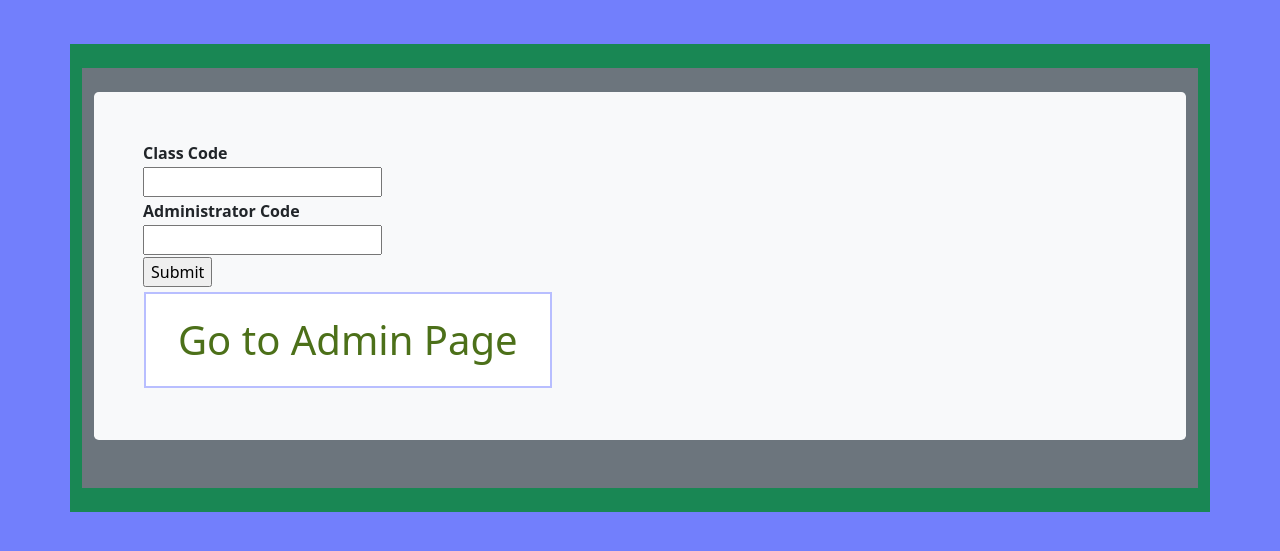
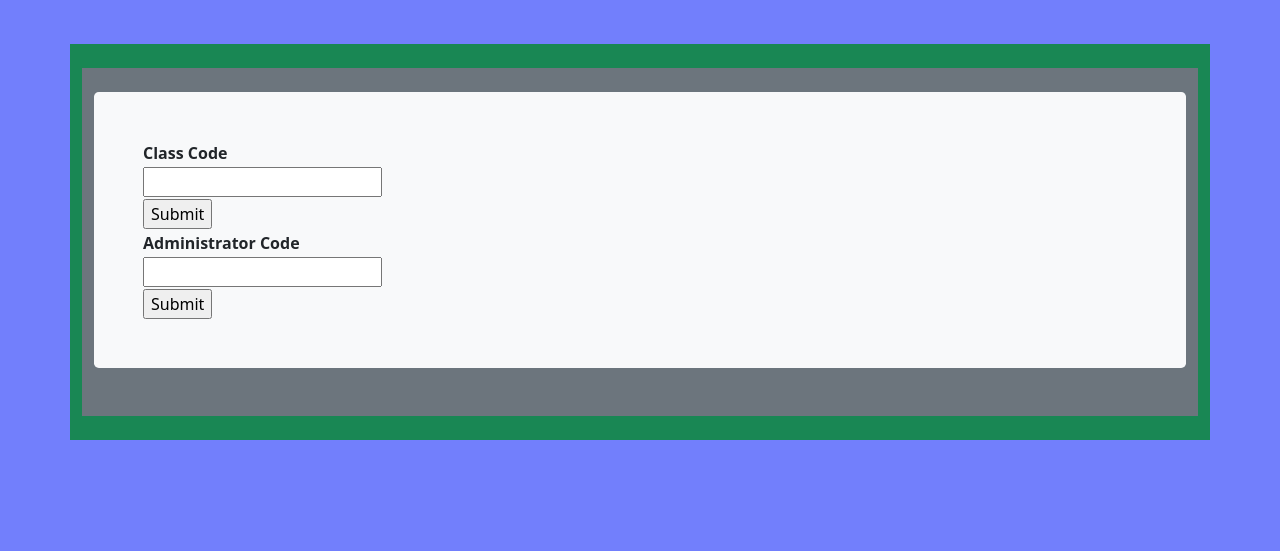
Before and after one commit to NastyEthan/NastyLegacy, a Flask app: page /adminlogin/ in a window 1280 px wide. Shown: the part 137-688 px from the top of the page. Run offline with Flask 2, Linux system fonts and the light colour scheme; some web fonts are replaced.

Commit message:
updated login further, now includes both admin and class code

```diff
--- a/users/model.py
+++ b/users/model.py
@@ -139,6 +139,7 @@ def login():
         if (adminpass == "jmort123"):
             user = Users.query.get(1)
             login_user(user)
+            return redirect("http://127.0.0.1:5000/admin/users") # where is the render template??? LMFAO
         else:
             print("no")
     return render_template("authorize.html")
--- a/users/templates/pages/authorize.html
+++ b/users/templates/pages/authorize.html
@@ -14,17 +14,22 @@
 
         <div class="container bg-secondary py-4">
             <div class="p-5 mb-4 bg-light text-dark rounded-3">
-                <form method="POST" ID="authUser" action={{url_for('login')}} >
+                <form method="POST" ID="authUser" action={{url_for('usercrud.crud_login')}} >
                     <table>
                         <tr><th><label for="classcode">Class Code</label></th></tr>
                         <tr><td><input type="password" id='classcode' name="classcode" size="20"></td></tr>
+                        <tr><th><input type="submit" value="Submit"></th></tr>
+                    </table>
+                </form>
+                <form method="POST" ID="authUser" action={{url_for('login')}} >
+                    <table>
                         <tr><th><label for="adminpass">Administrator Code</label></th></tr>
                         <tr><td><input type="password" id='adminpass' name="adminpass" size="20" required></td></tr>
                         <tr><th><input type="submit" value="Submit"></th></tr>
                     </table>
                 </form>
 
-                <button class="button button3"><a  style = "text-decoration:none;" href="http://127.0.0.1:5000/admin/">Go to Admin Page</a></button>
+                <!-- <button class="button"  style = "text-decoration:none;" href="http://127.0.0.1:5000/admin/">Go to Admin Page</a></button> -->
 
             </div>
         </div>
```
Also changed, not shown: users/crudu_app.py (+5 -3 lines).
